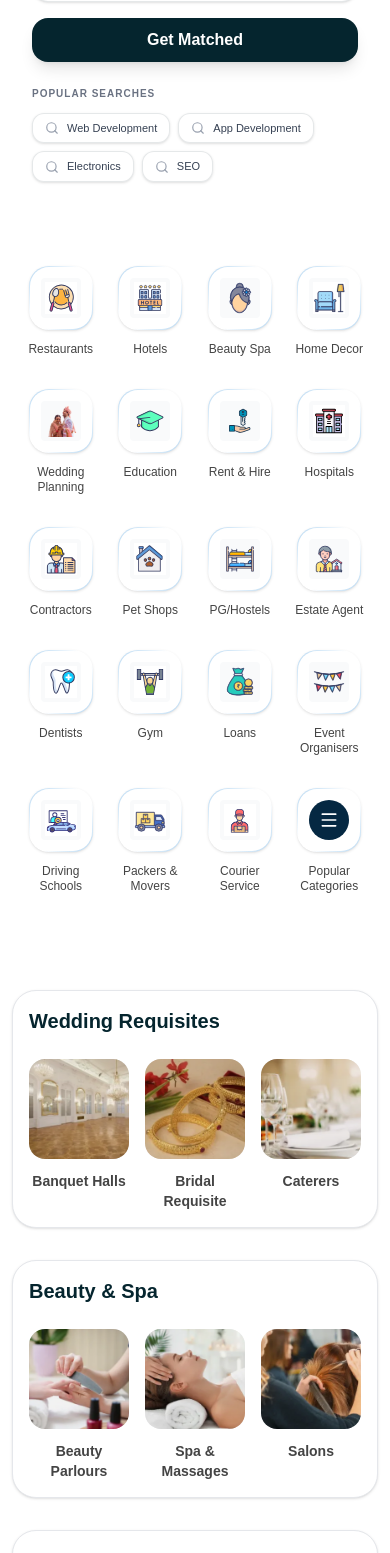
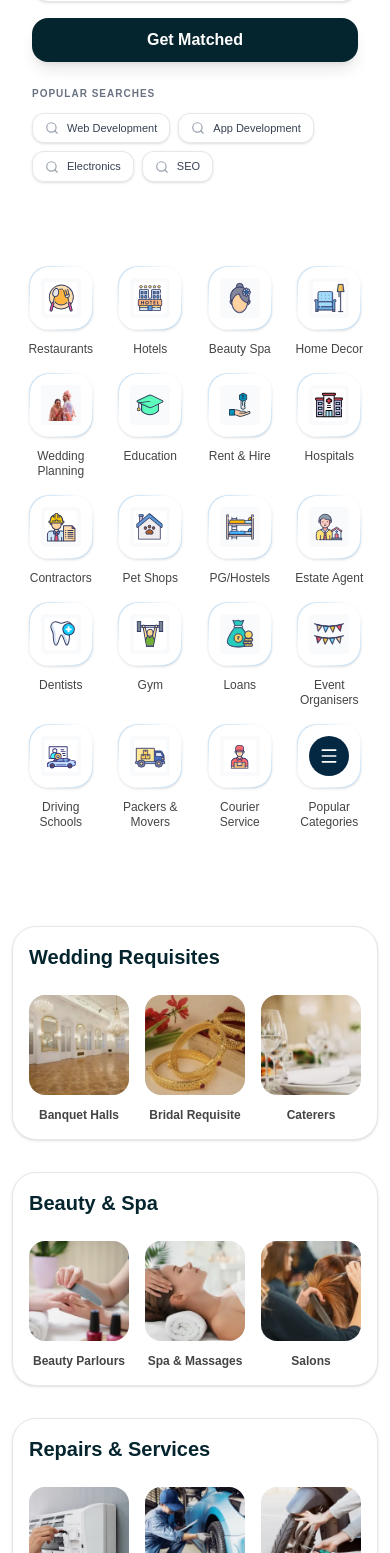
Before and after one commit to lokendrajatav1/b2b-frontend, a Next.js app: page / in a window 390 px wide. Shown: the part 447-2000 px from the top of the page. Built offline with nearby package versions, Linux system fonts and the light colour scheme.

Commit message:
some fixes

```diff
--- a/src/components/FeaturedServices.jsx
+++ b/src/components/FeaturedServices.jsx
@@ -87,7 +87,7 @@ const FeaturedServices = () => {
                       />
                       <div className="absolute inset-0 bg-black/5 group-hover:bg-black/0 transition-colors"></div>
                     </div>
-                    <span className="text-sm font-semibold text-[#444] text-center group-hover:text-black transition-colors">
+                    <span className="text-xs md:text-sm font-semibold text-[#444] text-center group-hover:text-black transition-colors">
                       {item.label}
                     </span>
                   </div>
--- a/src/components/ServiceGrid.jsx
+++ b/src/components/ServiceGrid.jsx
@@ -31,7 +31,7 @@ const ServiceGrid = () => {
   return (
     <section className="service-grid-section py-12 bg-white">
       <div className="container mx-auto px-6 md:px-12 lg:px-16">
-        <div className="grid grid-cols-4  md:grid-cols-5 lg:grid-cols-10 gap-x-4 gap-y-8">
+        <div className="grid grid-cols-4  md:grid-cols-5 lg:grid-cols-10  gap-x-4 gap-y-4 md:gap-y-8">
           {services.map((service) => (
             <div
               key={service.id}
```
